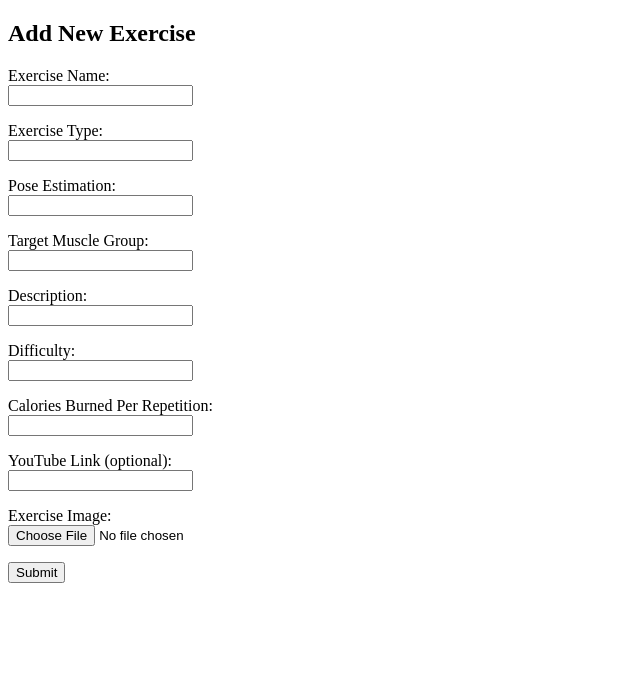
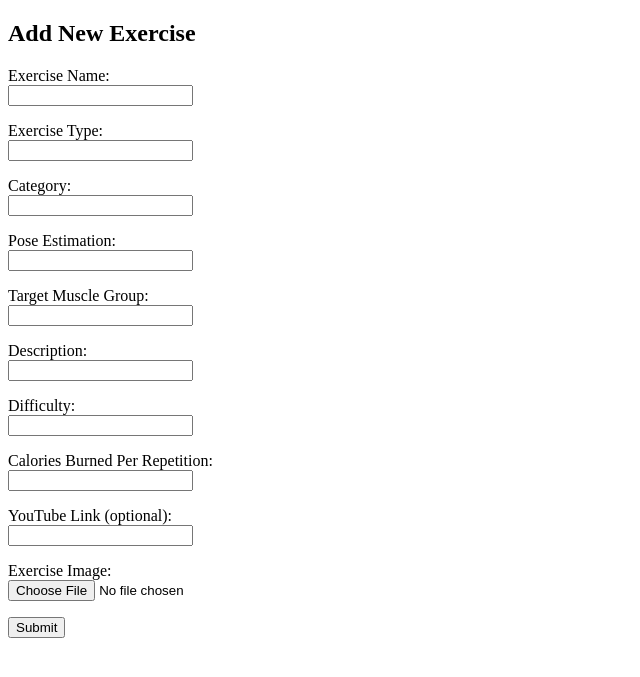
Before and after one commit to akhilasok96/Django-Stream-API, a Django app: page /add_exercise/ in a window 1280 px wide. Shown: the top 677 px of the page, without its empty margins (0-640 px from the left). Run offline with Django 5.2, Linux system fonts and the light colour scheme.

Commit message:
Implemented workouts by category api endpoint

```diff
--- a/poseapi/streamapp/consumers.py
+++ b/poseapi/streamapp/consumers.py
@@ -31,9 +31,7 @@ class VideoStreamConsumer(AsyncWebsocketConsumer):
     async def receive(self, text_data):
         data = json.loads(text_data)
         # print(data)
-        exercise_type = data.get(
-            "exercise_type", "bicep_curl"
-        )  # Assume default exercise
+        exercise_type = data.get("exercise_type", "bicep_curl")
 
         frame_data = data["data"]
         frame = base64.b64decode(frame_data.split(",")[1])
--- a/poseapi/streamapp/forms.py
+++ b/poseapi/streamapp/forms.py
@@ -4,6 +4,7 @@ from django import forms
 class ExerciseForm(forms.Form):
     name = forms.CharField(label="Exercise Name", max_length=100)
     type = forms.CharField(label="Exercise Type", max_length=100)
+    category = forms.CharField(label="Category", max_length=100)
     difficulty = forms.CharField(
         label="Difficulty Level", max_length=100, required=False
     )
--- a/poseapi/streamapp/serializers.py
+++ b/poseapi/streamapp/serializers.py
@@ -5,6 +5,7 @@ class ExerciseSerializer(serializers.Serializer):
     exercise_id = serializers.IntegerField()
     name = serializers.CharField(max_length=100)
     type = serializers.CharField(max_length=100)
+    category = serializers.CharField(max_length=100)
     pose_estimation = serializers.CharField(max_length=100)
     difficulty = serializers.CharField(max_length=100, required=False)
     target_muscle_group = serializers.CharField(max_length=100)
--- a/poseapi/streamapp/templates/add_exercise.html
+++ b/poseapi/streamapp/templates/add_exercise.html
@@ -14,6 +14,10 @@
       <p>
         <label for="id_type">Exercise Type:</label><br />
         {{ form.type }}
+      </p>
+      <p>
+        <label for="id_type">Category:</label><br />
+        {{ form.category }}
       </p>
       <p>
         <label for="id_pose">Pose Estimation:</label><br />
--- a/poseapi/streamapp/urls.py
+++ b/poseapi/streamapp/urls.py
@@ -21,6 +21,11 @@ urlpatterns = [
         views.ExercisesByDifficultyView.as_view(),
         name="exercises-by-difficulty",
     ),
+    path(
+        "api/exercises/category/<str:category>/",
+        views.ExercisesByCategoryView.as_view(),
+        name="exercises-by-category",
+    ),
     path("api/user/<str:email>/", views.UserDataView.as_view(), name="user-data"),
     path(
         "api/workout_logs/<str:email>/",
--- a/poseapi/streamapp/views.py
+++ b/poseapi/streamapp/views.py
@@ -35,6 +35,7 @@ def add_exercise(request):
                 "exercise_id": exercise_id,
                 "name": form.cleaned_data["name"],
                 "type": form.cleaned_data["type"],
+                "category": form.cleaned_data["category"],
                 "pose_estimation": form.cleaned_data["pose_estimation"],
                 "difficulty": form.cleaned_data["difficulty"],
                 "target_muscle_group": form.cleaned_data["target_muscle_group"],
@@ -92,6 +93,16 @@ class ExercisesByTargetMuscleGroupView(APIView):
         return Response(serializer.data)
 
 
+class ExercisesByCategoryView(APIView):
+    def get(self, request, category):
+        exercises = (
+            db.collection("exercises").where("category", "==", category).stream()
+        )
+        exercise_list = [exercise.to_dict() for exercise in exercises]
+        serializer = ExerciseSerializer(exercise_list, many=True)
+        return Response(serializer.data)
+
+
 class ExercisesByDifficultyView(APIView):
     def get(self, request, difficulty):
         exercises = (
```
Also changed, not shown: 1 other file.
